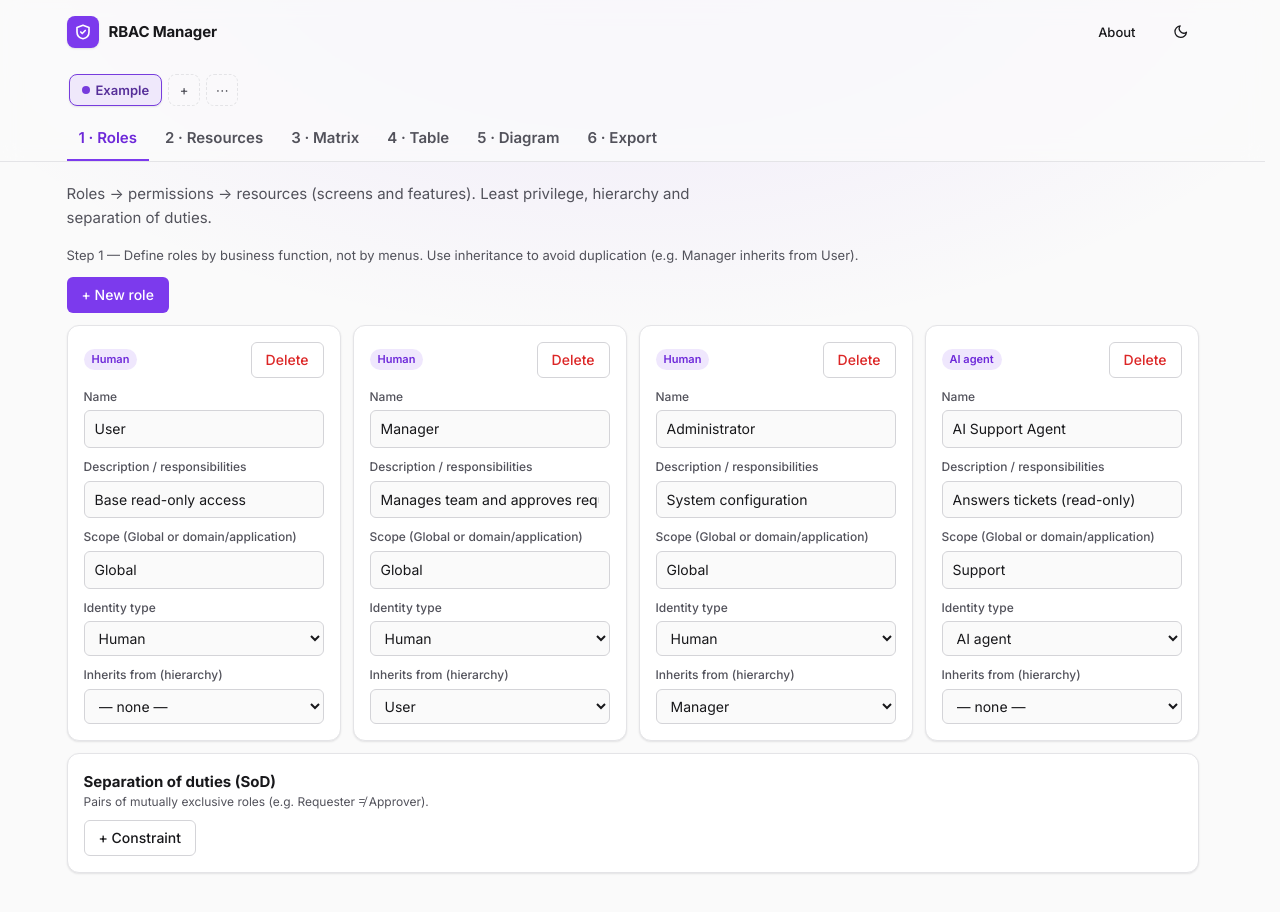
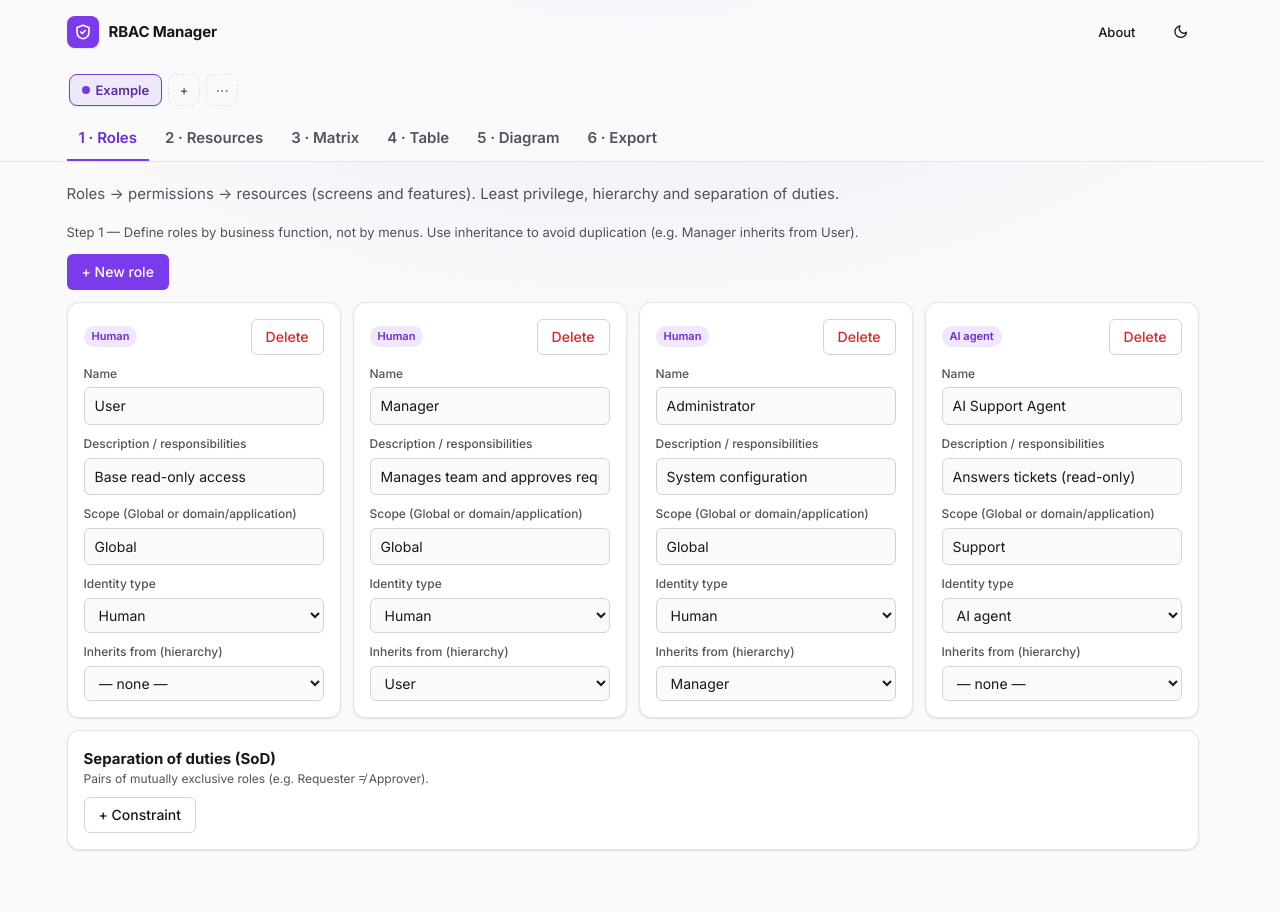
Before and after one commit to dferreiramarques/rbac, a plain HTML site: page app.html in a window 1280 px wide. Drawn offline with nearby package versions, Linux system fonts and the light colour scheme.

Commit message:
App: intro text uses the full container width like the step hint
Co-Authored-By: Claude Sonnet 5.5 <noreply@anthropic.com>

```diff
--- a/app.html
+++ b/app.html
@@ -41,7 +41,7 @@ a.btn{text-decoration:none}
 .tabs button.on{color:var(--primary-h);border-color:var(--primary)}
 [data-theme="dark"] .tabs button.on{color:var(--primary)}
 .intro{padding-top:20px}
-.sub{color:var(--muted);max-width:70ch;margin:0}
+.sub{color:var(--muted);margin:0}
 .app{padding-top:16px;padding-bottom:56px}
 .card{background:var(--surface);border:1px solid var(--border);border-radius:var(--r-lg);padding:16px;margin-bottom:12px;box-shadow:var(--sh-sm)}
 .row{display:flex;gap:8px;flex-wrap:wrap;align-items:center}
```
